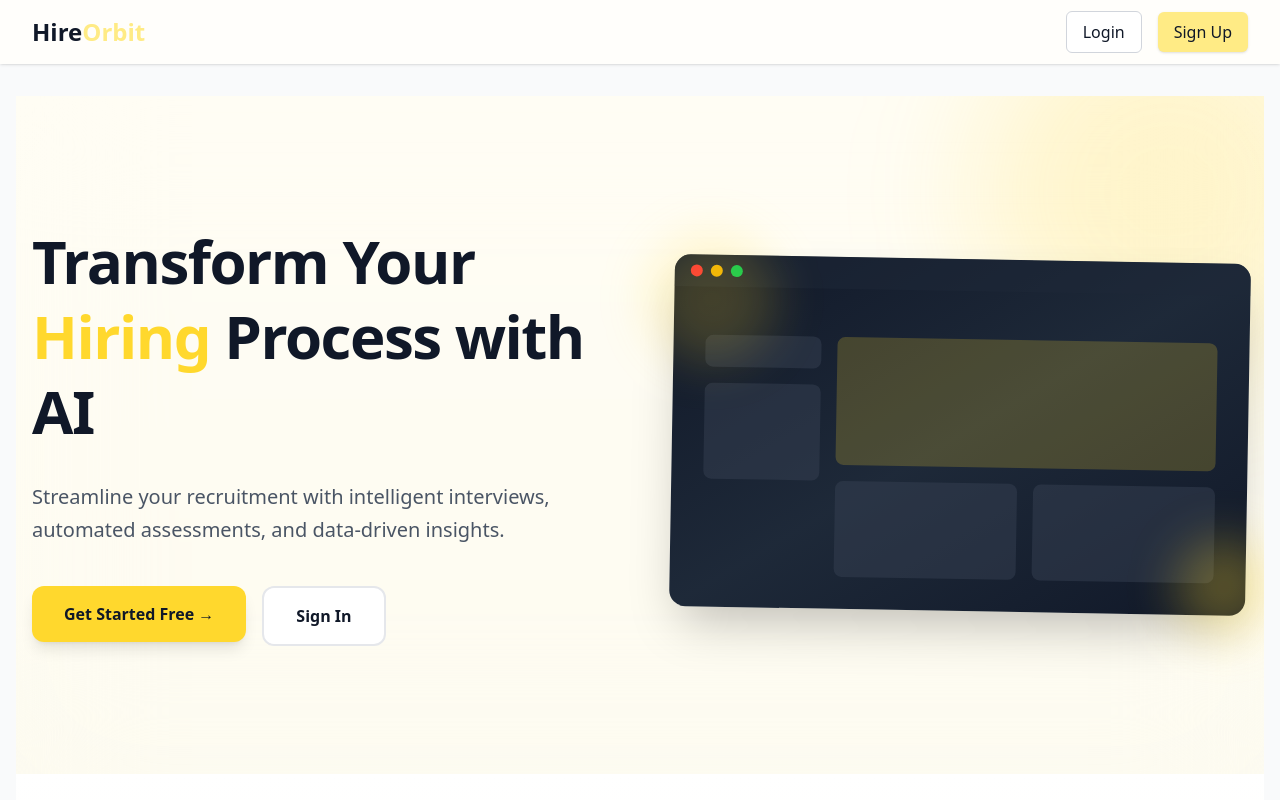
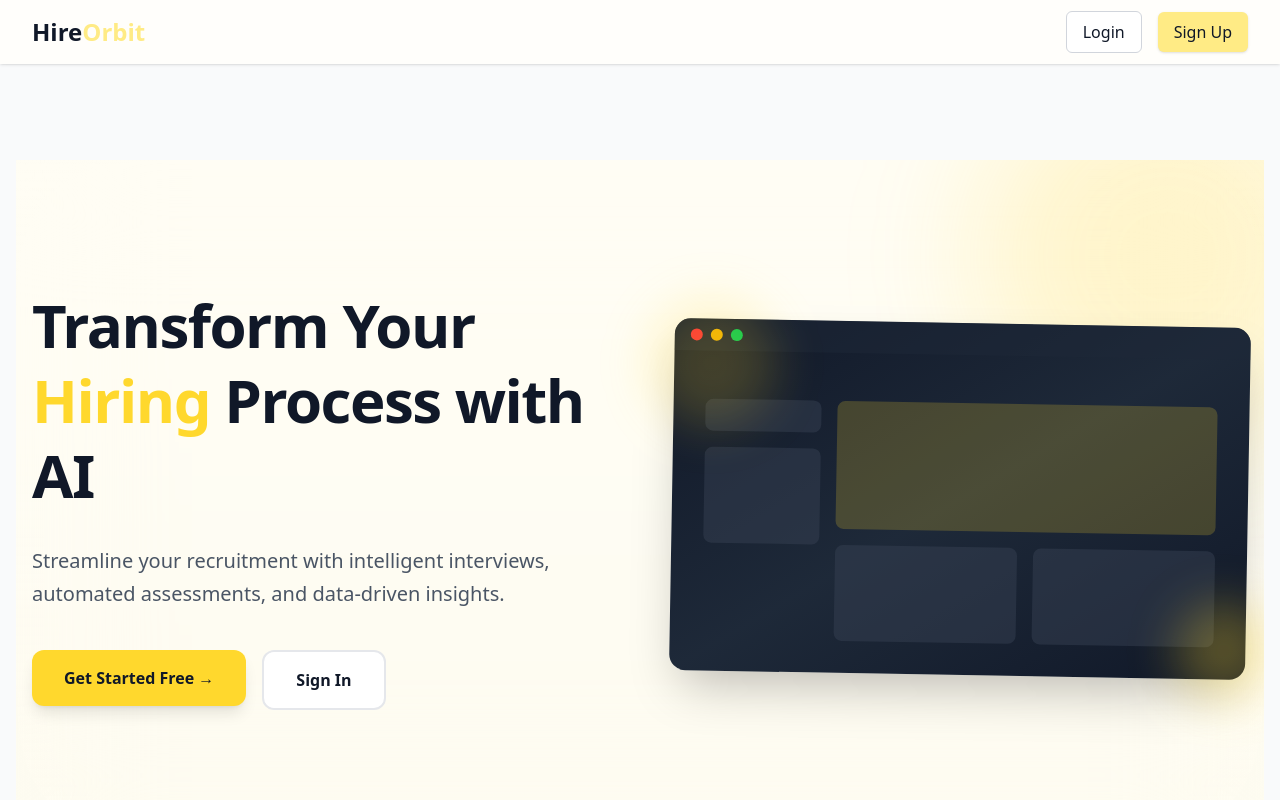
Before and after one commit to Glucon-D/HireOrbit, a React (Vite) app: page / in a window 1280 px wide. Shown: the top 800 px of the page. Built offline with nearby package versions, Linux system fonts and the light colour scheme.

Commit message:
Refactor layout structure for sidebar and main content in App component

```diff
--- a/src/App.jsx
+++ b/src/App.jsx
@@ -58,25 +58,33 @@ const App = () => {
       <Navbar
         onMenuClick={() => setIsSidebarOpen(!isSidebarOpen)}
         user={user}
+        className="fixed top-0 left-0 right-0 z-50 bg-white"
       />
 
-      <div className="flex">
+      <div className="flex h-screen pt-16"> {/* Make this container full height */}
         {isProtectedRoute && (
-          <Sidebar
-            isOpen={isSidebarOpen}
-            onClose={() => window.innerWidth < 768 && setIsSidebarOpen(false)}
+          <aside
             className={`
-              fixed md:static
-              inset-y-0 left-0
-              transform transition-transform duration-300
+              fixed top-16 left-0 bottom-0
+              w-64
+              bg-white shadow-lg
+              overflow-y-auto
+              transition-transform duration-300 ease-in-out
+              z-40
               ${isSidebarOpen ? 'translate-x-0' : '-translate-x-full md:translate-x-0'}
             `}
-          />
+          >
+            <Sidebar
+              isOpen={isSidebarOpen}
+              onClose={() => window.innerWidth < 768 && setIsSidebarOpen(false)}
+            />
+          </aside>
         )}
 
         <main
           className={`
-            flex-1 transition-all duration-300
+            flex-1
+            overflow-y-auto
             ${isProtectedRoute ? 'md:ml-64' : ''}
             w-full
           `}
```
